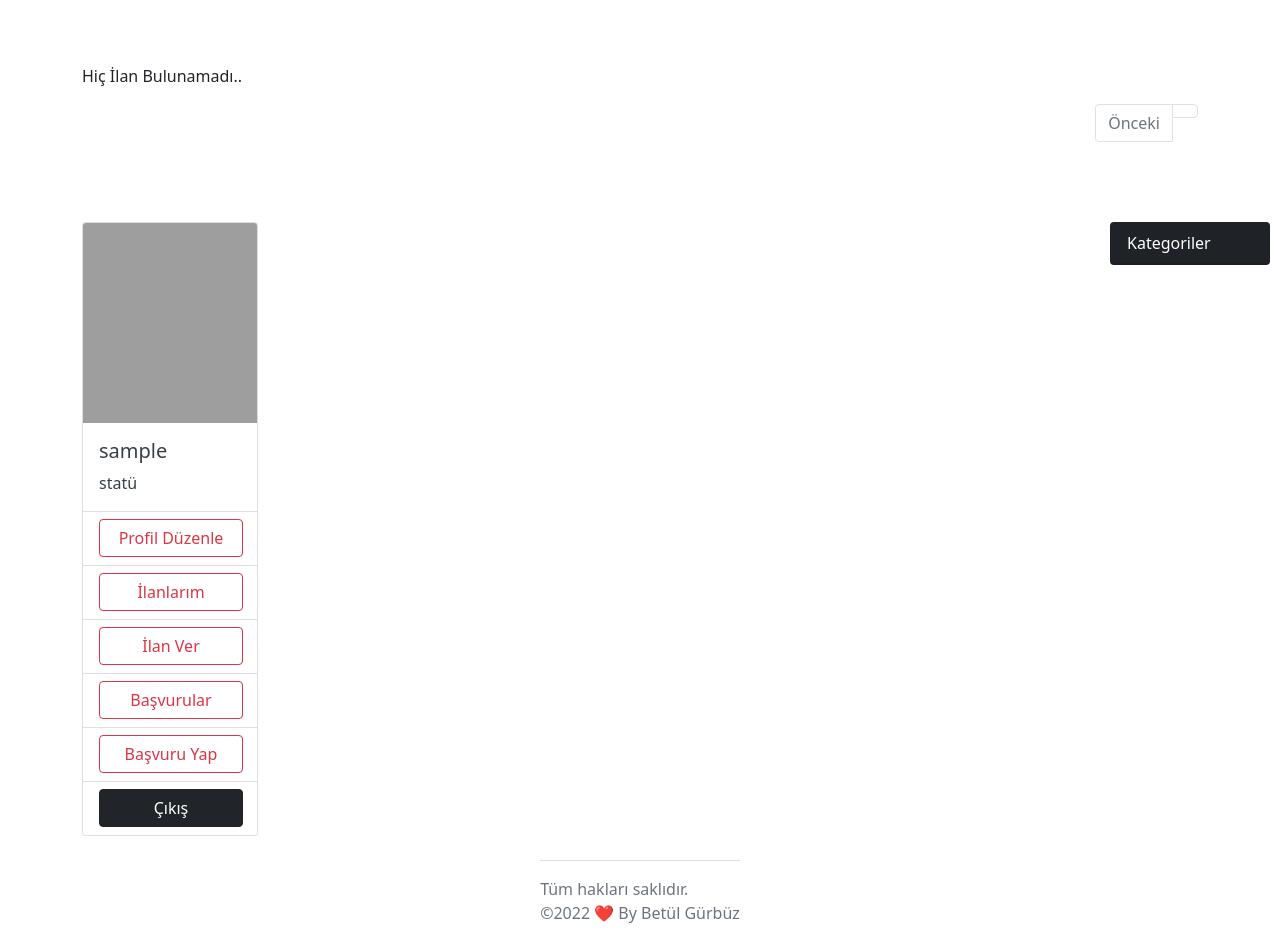
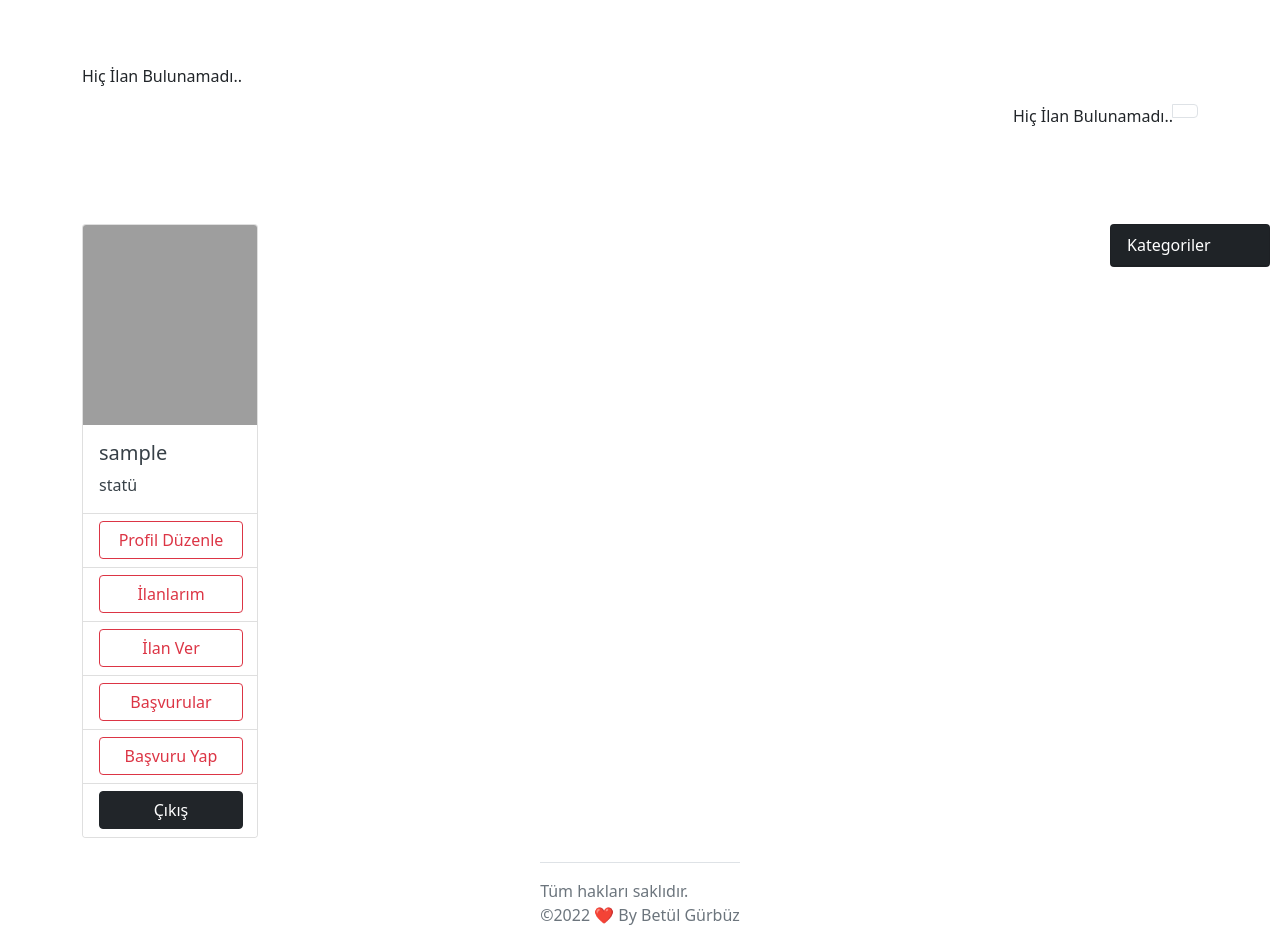
Before and after one commit to badl7/STeachApp-Proje, a Django app: page /ilanlarim in a window 1280 px wide. Shown: the part 56-999 px from the top of the page. Run offline with Django 4.2, Linux system fonts and the light colour scheme; the visitor is signed in with stand-in values (Sample User, id 1); data that the repository does not hold is empty; some libraries are stand-ins or nearby versions; grey boxes are pictures that could not be loaded.

Commit message:
ilanlarım sayfasını düzenle

```diff
--- a/account/templates/pages/profil.html
+++ b/account/templates/pages/profil.html
@@ -68,9 +68,10 @@
       </li>
 
       <li class="list-group-item">
+
         <div class="btn-group-vertical" role="group" aria-label="Basic radio toggle button group" style="width: 9rem;">
           <input type="radio" class="btn-check" name="btnradio" id="btnradio2" autocomplete="off" checked>
-          <label class="btn btn-outline-danger" for="btnradio2">İlanlarım</label>
+          <a href="{% url 'ilanlarim' %}" class="btn btn-outline-danger" for="btnradio2">İlanlarım</a>
         </div>
       </li>
 
--- a/ozelders/templates/pages/ilanlarim.html
+++ b/ozelders/templates/pages/ilanlarim.html
@@ -104,9 +104,9 @@
         <a class="page-link" href="?sayfa={{ilanlar.previous_page_number}}" tabindex="-1" aria-disabled="true">Önceki</a>
       </li>
     {% else %}
-      <li class="page-item disabled">
-        <a class="page-link" href="#" tabindex="-1" aria-disabled="true">Önceki</a>
-      </li>
+    <p>Hiç İlan Bulunamadı..</p>
+
+
     {% endif %}
 
     <li class="page-item"><a class="page-link" href="#">{{ilanlar.number}}</a></li>
```
